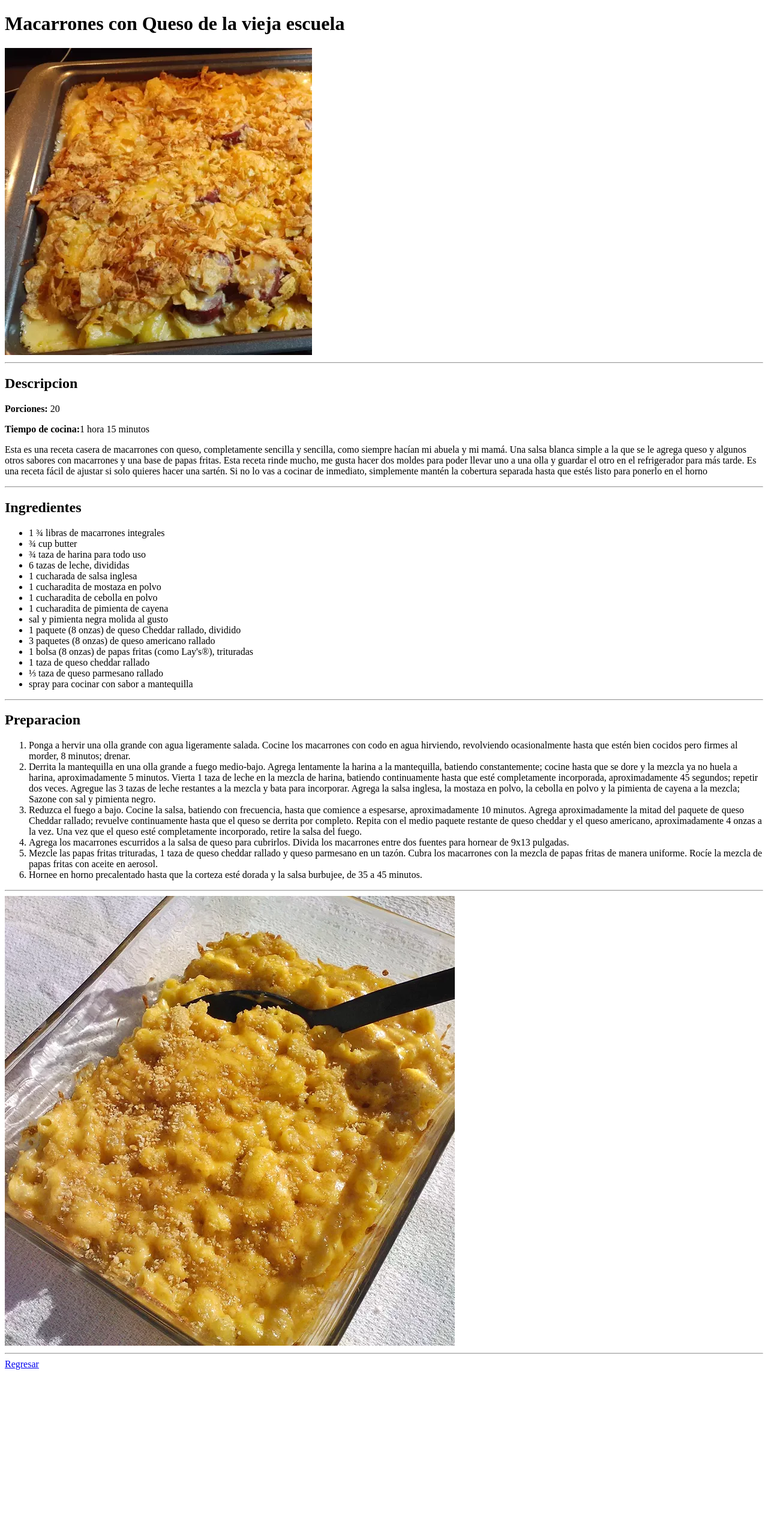
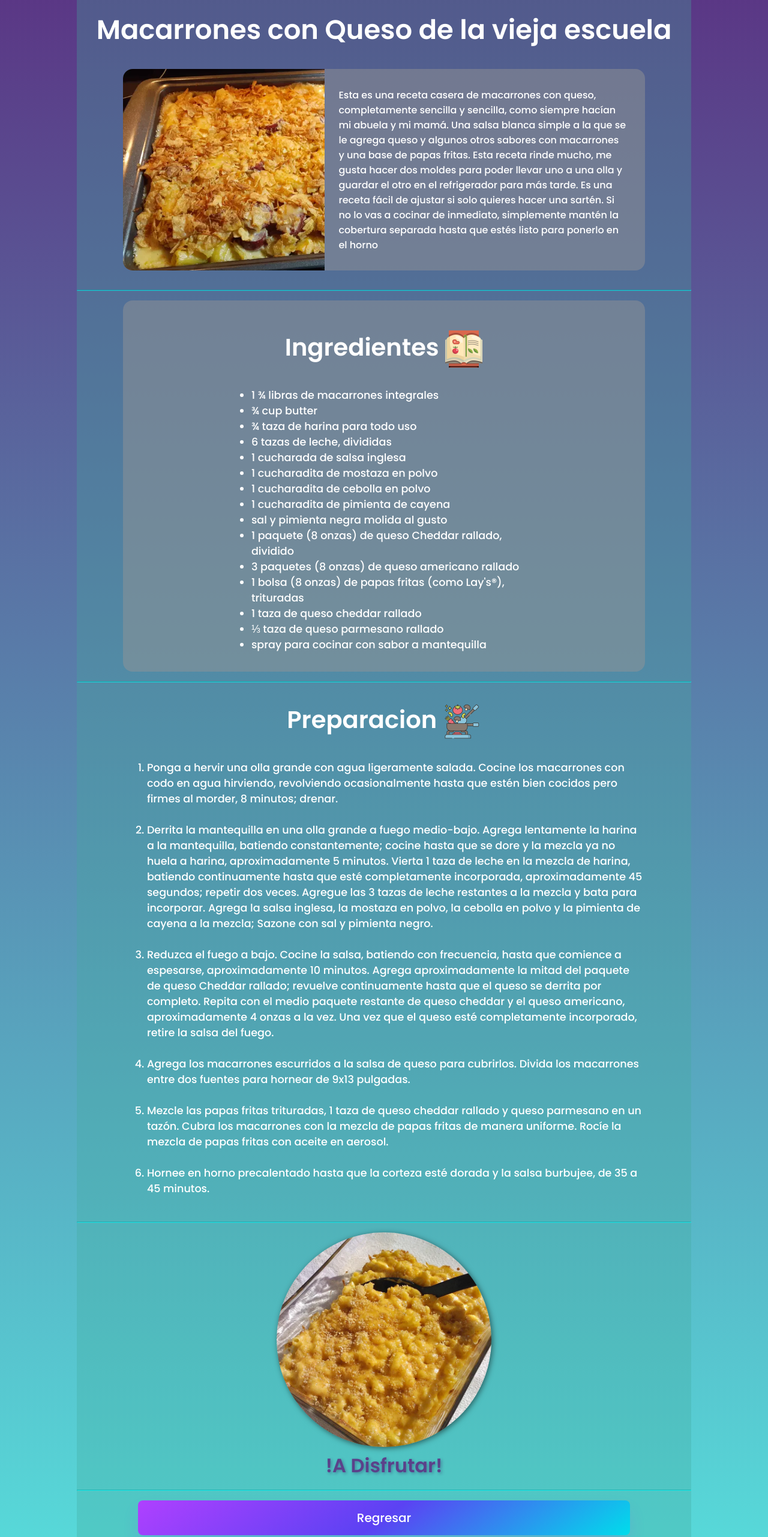
Before and after one commit to juanveprox/odin-recipes, a plain HTML site: page recipes/macarrones-queso.html in a window 1280 px wide. Shown: the top 2563 px of the page at 60% size. Before the commit the page ends 2292 px from the top, so only its background shows below. Drawn offline with Linux system fonts and the light colour scheme.

Commit message:
Agregando estilos

```diff
--- a/recipes/macarrones-queso.html
+++ b/recipes/macarrones-queso.html
@@ -1,22 +1,35 @@
 <!DOCTYPE html>
 <html lang="en">
+
 <head>
     <meta charset="UTF-8">
     <meta name="viewport" content="width=device-width, initial-scale=1.0">
     <title>Macarron con queso de la vieja escuela</title>
+    <link rel="stylesheet" href="styles-recipes.css">
+    <link rel="preconnect" href="https://fonts.googleapis.com">
+    <link rel="preconnect" href="https://fonts.gstatic.com" crossorigin>
+    <link href="https://fonts.googleapis.com/css2?family=Poppins:wght@300;500;600&display=swap" rel="stylesheet">
 </head>
+
 <body>
-    <h1>Macarrones con Queso de la vieja escuela</h1>
-    <img src="imagenes/macarronQueso.webp" alt="Macarron-Queso">
+    <main>
+        <h1 class="titulo">Macarrones con Queso de la vieja escuela</h1>
+
+        <div class="descripcion">
+            <img src="imagenes/macarronQueso.webp" alt="Macarron-Queso" class="descripcion__img">
+
+            <p class="descripcion__parrafo">Esta es una receta casera de macarrones con queso, completamente sencilla y
+                sencilla, como siempre hacían mi abuela y mi mamá. Una salsa blanca simple a la que se le agrega queso y
+                algunos otros sabores con macarrones y una base de papas fritas. Esta receta rinde mucho, me gusta hacer
+                dos moldes para poder llevar uno a una olla y guardar el otro en el refrigerador para más tarde. Es una
+                receta fácil de ajustar si solo quieres hacer una sartén. Si no lo vas a cocinar de inmediato,
+                simplemente mantén la cobertura separada hasta que estés listo para ponerlo en el horno</p>
+        </div>
+
         <hr>
-    <h2>Descripcion</h2>
-
-        <p><strong>Porciones:</strong> 20</p>
-        <p><strong>Tiempo de cocina:</strong>1 hora 15 minutos</p>
-        <p>Esta es una receta casera de macarrones con queso, completamente sencilla y sencilla, como siempre hacían mi abuela y mi mamá. Una salsa blanca simple a la que se le agrega queso y algunos otros sabores con macarrones y una base de papas fritas. Esta receta rinde mucho, me gusta hacer dos moldes para poder llevar uno a una olla y guardar el otro en el refrigerador para más tarde. Es una receta fácil de ajustar si solo quieres hacer una sartén. Si no lo vas a cocinar de inmediato, simplemente mantén la cobertura separada hasta que estés listo para ponerlo en el horno</p>
-    <hr>
-    <h2>Ingredientes</h2>
-    <ul>
+        <div class="ingredientes">
+            <h2 class="titulo__ingredientes">Ingredientes <img src="imagenes/logo-ingredientes.png" alt="logo-ingredientes" class="titulo__ingredientes__img"></h2>
+            <ul class="ingredientes__lista">
                 <li>1 ¾ libras de macarrones integrales</li>
                 <li>¾ cup butter</li>
                 <li>¾ taza de harina para todo uso</li>
@@ -33,25 +46,48 @@
                 <li>⅓ taza de queso parmesano rallado</li>
                 <li>spray para cocinar con sabor a mantequilla</li>
             </ul>
+        </div>
         <hr>
-    <h2>Preparacion</h2>
-        <ol>
-            <li>Ponga a hervir una olla grande con agua ligeramente salada. Cocine los macarrones con codo en agua hirviendo, revolviendo ocasionalmente hasta que estén bien cocidos pero firmes al morder, 8 minutos; drenar.</li>
+        <div class="preparacion">
+            <h2 class="preparacion__titulo">Preparacion <img src="imagenes/logo-preparacion.png" alt="logo-preparacion" class="preparacion__img"></h2>
 
-            <li>Derrita la mantequilla en una olla grande a fuego medio-bajo. Agrega lentamente la harina a la mantequilla, batiendo constantemente; cocine hasta que se dore y la mezcla ya no huela a harina, aproximadamente 5 minutos. Vierta 1 taza de leche en la mezcla de harina, batiendo continuamente hasta que esté completamente incorporada, aproximadamente 45 segundos; repetir dos veces. Agregue las 3 tazas de leche restantes a la mezcla y bata para incorporar. Agrega la salsa inglesa, la mostaza en polvo, la cebolla en polvo y la pimienta de cayena a la mezcla; Sazone con sal y pimienta negro.</li>
+            <ol class="preparacion__lista">
+                <li>Ponga a hervir una olla grande con agua ligeramente salada. Cocine los macarrones con codo en agua
+                    hirviendo, revolviendo ocasionalmente hasta que estén bien cocidos pero firmes al morder, 8 minutos;
+                    drenar.</li><br>
 
-            <li>Reduzca el fuego a bajo. Cocine la salsa, batiendo con frecuencia, hasta que comience a espesarse, aproximadamente 10 minutos. Agrega aproximadamente la mitad del paquete de queso Cheddar rallado; revuelve continuamente hasta que el queso se derrita por completo. Repita con el medio paquete restante de queso cheddar y el queso americano, aproximadamente 4 onzas a la vez. Una vez que el queso esté completamente incorporado, retire la salsa del fuego.</li>
+                <li>Derrita la mantequilla en una olla grande a fuego medio-bajo. Agrega lentamente la harina a la
+                    mantequilla, batiendo constantemente; cocine hasta que se dore y la mezcla ya no huela a harina,
+                    aproximadamente 5 minutos. Vierta 1 taza de leche en la mezcla de harina, batiendo continuamente hasta
+                    que esté completamente incorporada, aproximadamente 45 segundos; repetir dos veces. Agregue las 3 tazas
+                    de leche restantes a la mezcla y bata para incorporar. Agrega la salsa inglesa, la mostaza en polvo, la
+                    cebolla en polvo y la pimienta de cayena a la mezcla; Sazone con sal y pimienta negro.</li><br>
 
-            <li>Agrega los macarrones escurridos a la salsa de queso para cubrirlos. Divida los macarrones entre dos fuentes para hornear de 9x13 pulgadas.</li>
+                <li>Reduzca el fuego a bajo. Cocine la salsa, batiendo con frecuencia, hasta que comience a espesarse,
+                    aproximadamente 10 minutos. Agrega aproximadamente la mitad del paquete de queso Cheddar rallado;
+                    revuelve continuamente hasta que el queso se derrita por completo. Repita con el medio paquete restante
+                    de queso cheddar y el queso americano, aproximadamente 4 onzas a la vez. Una vez que el queso esté
+                    completamente incorporado, retire la salsa del fuego.</li><br>
 
-            <li>Mezcle las papas fritas trituradas, 1 taza de queso cheddar rallado y queso parmesano en un tazón. Cubra los macarrones con la mezcla de papas fritas de manera uniforme. Rocíe la mezcla de papas fritas con aceite en aerosol.</li>
+                <li>Agrega los macarrones escurridos a la salsa de queso para cubrirlos. Divida los macarrones entre dos
+                    fuentes para hornear de 9x13 pulgadas.</li><br>
+
+                <li>Mezcle las papas fritas trituradas, 1 taza de queso cheddar rallado y queso parmesano en un tazón. Cubra
+                    los macarrones con la mezcla de papas fritas de manera uniforme. Rocíe la mezcla de papas fritas con
+                    aceite en aerosol.</li><br>
 
 
-            <li>Hornee en horno precalentado hasta que la corteza esté dorada y la salsa burbujee, de 35 a 45 minutos.</li>
+                <li>Hornee en horno precalentado hasta que la corteza esté dorada y la salsa burbujee, de 35 a 45 minutos.
+                </li><br>
             </ol>
+        </div>
         <hr>
-        <img src="imagenes/macarronQueso2.webp" alt="Macarron-con-queso">
+
+        <img src="imagenes/macarronQueso2.webp" alt="Macarron-con-queso" class="img__footer">
+        <h3 class="titulo__footer">!A Disfrutar!</h3>
         <hr>
-        <a href="../index.html">Regresar</a>
+        <a href="../index.html" class="boton__regresar">Regresar</a>
+    </main>
 </body>
+
 </html>
--- /dev/null
+++ b/recipes/styles-recipes.css
@@ -0,0 +1,135 @@
+*{
+    box-sizing: border-box;
+    margin: 0;
+}
+
+body{
+    font-family: 'Poppins', sans-serif;
+    background-image: linear-gradient(to top, hsla(180, 63%, 50%, 0.808) 0%, hsla(267, 86%, 22%, 0.808) 100%);
+}
+main{
+    padding: .1px;
+    text-align: center;
+    width: 80%;
+    background-color: rgba(66, 168, 154, 0.308);
+    margin: 0 auto;
+}
+
+.titulo{
+    margin: 1rem 0 ;
+    color: #fff;
+    font-weight: 600;
+    font-size: 2.8rem;
+}
+
+.descripcion{
+    width: 85%;
+    margin: 2rem auto;
+    border-radius: 1rem;
+    background-color:hsla(0, 1%, 58%, 0.473);
+    display: flex;
+    justify-content: space-between;
+    align-items: center;
+
+}
+
+.descripcion__img{
+    border-radius: 1rem 0 0 1rem;
+    width: 40%;
+    max-width: 21rem;
+}
+
+.descripcion__parrafo{
+    text-align: start;
+    width: 55%;
+    margin: 1rem;
+    margin-left: 0;
+    margin-right: 2rem;
+    color: #fff;
+}
+
+
+.titulo__ingredientes,.preparacion__titulo{
+    margin: 2rem 0;
+    font-size: 2.5rem;
+    color: #fff;
+
+}
+
+.ingredientes{
+    background-color:hsla(0, 1%, 58%, 0.473);
+    width: 85%;
+    margin: 1rem auto;
+    padding: 1rem 0;
+    border-radius:1rem ;
+}
+
+
+.titulo__ingredientes__img,.preparacion__img{
+    width: 4rem;
+    vertical-align: middle;
+}
+
+.ingredientes__lista{
+    text-align: start   ;
+    width: 60%;
+    margin: 1rem auto;
+    font-size: 1.1rem;
+    color: #fff;
+}
+
+.preparacion{
+    width: 85%;
+    margin: 0 auto;
+
+}
+
+.preparacion__lista{
+    font-size: 1.1rem;
+    text-align: start;
+    color: #fff;
+}
+
+hr{
+    margin: 1rem 0;
+    border-color: #00ffff96;
+}
+
+.img__footer{
+    width: 35%;
+    border-radius: 50%;
+    box-shadow: 2px 2px 10px rgba(0, 0, 0, 0.5);
+}
+
+.titulo__footer{
+    font-size: 2rem;
+    color: rgb(91, 65, 138);
+    text-shadow: 2px 2px 5px rgba(45, 23, 85, 0.384);
+}
+
+.boton__regresar{
+    margin: 1rem auto;
+    align-items: center;
+    background-image: linear-gradient(144deg,#AF40FF, #5B42F3 50%,#00DDEB);
+    border: 0;
+    border-radius: 8px;
+    box-shadow: rgba(151, 65, 252, 0.2) 0 15px 30px -5px;
+    box-sizing: border-box;
+    color: #FFFFFF;
+    display: flex;
+    font-size: 20px;
+    justify-content: center;
+    line-height: 1em;
+    max-width: 80%;
+    min-width: 140px;
+    padding: 19px 24px;
+    text-decoration: none;
+    cursor: pointer;
+
+}
+
+.boton__regresar:hover{
+    outline: 0;
+    color: #474444;
+    background-image: linear-gradient(144deg,#af40ffad, #5a42f38f 50%,#00dbeb9a);
+}
--- /dev/null
+++ b/style.css
@@ -0,0 +1,74 @@
+*{
+    box-sizing: border-box;
+    margin: 0;
+}
+
+body{
+    min-height: 100vh;
+    height: max-content;
+    font-family: 'Poppins', sans-serif;
+    background-image: linear-gradient(to top, hsla(180, 63%, 50%, 0.808) 0%, hsla(267, 86%, 22%, 0.808) 100%);
+    background-repeat:no-repeat ;
+    display: flex;
+    justify-content: center;
+
+}
+
+main{
+    width: 50%;
+    background-image: linear-gradient(45deg, hsla(222, 38%, 69%, 0.253) 0%, hsla(147, 27%, 92%, 0.253) 100%);
+    text-align: center;
+}
+
+.titulo{
+    color: #fff;
+    font-weight: 600;
+    font-size: 3rem;
+    margin: 1rem;
+}
+
+.img-logo{
+    width: 13rem;
+}
+
+.lista{
+    display: flex;
+    justify-content: space-around;
+    flex-wrap: wrap;
+    row-gap: 1rem;
+    padding: 0;
+}
+
+.lista__elemento{
+    list-style: none;
+    width: 11rem;
+    height: 15rem;
+    background-color: #fff;
+    border-radius: 1rem;
+    padding:2rem 1rem 0;
+    box-shadow: 0 0 10px rgba(0, 0, 0, 0.356);
+}
+
+.lista__elemento__link{
+    text-decoration: none;
+    font-size: 1.3rem;
+    line-height: 2rem;
+}
+
+.lista__elemento__link:hover {
+    color: hsl(268, 89%, 48%);
+}
+
+.lista__elemento__img{
+    margin: 0 auto;
+    width: 90%;
+    height: 40%;
+    border-radius:.5rem ;
+    object-fit: cover;
+    transition: transform 0.3s ease-in-out;
+}
+
+.lista__elemento__link:hover > .lista__elemento__img{
+    transform: scale(1.10);
+
+}
```
Also changed, not shown: index.html (+19 -6 lines), recipes/pastel-carne.html (+53 -20 lines), recipes/pimientos-picantes.html (+24 -14 lines), recipes/imagenes/img-macarron-con-queso.jpeg (added), recipes/imagenes/img-pastel-de-carne.jpeg (added), recipes/imagenes/img-pimientos-rellenos.jpeg (added), recipes/imagenes/logo-ingredientes.png (added), recipes/imagenes/logo-preparacion.png (added), recipes/imagenes/mstile-310x310.png (added). Lines whose indentation alone changed are shown as unchanged.
